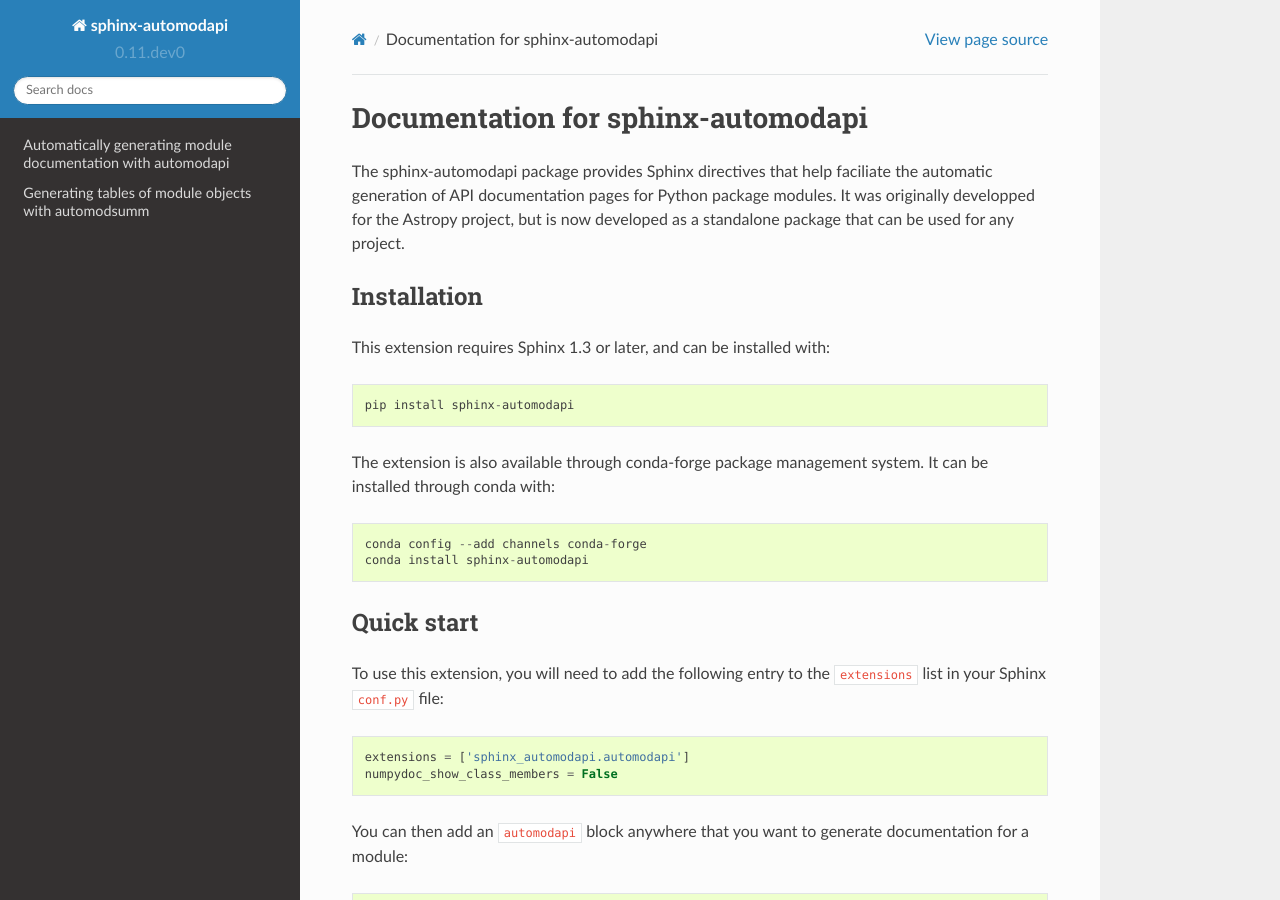
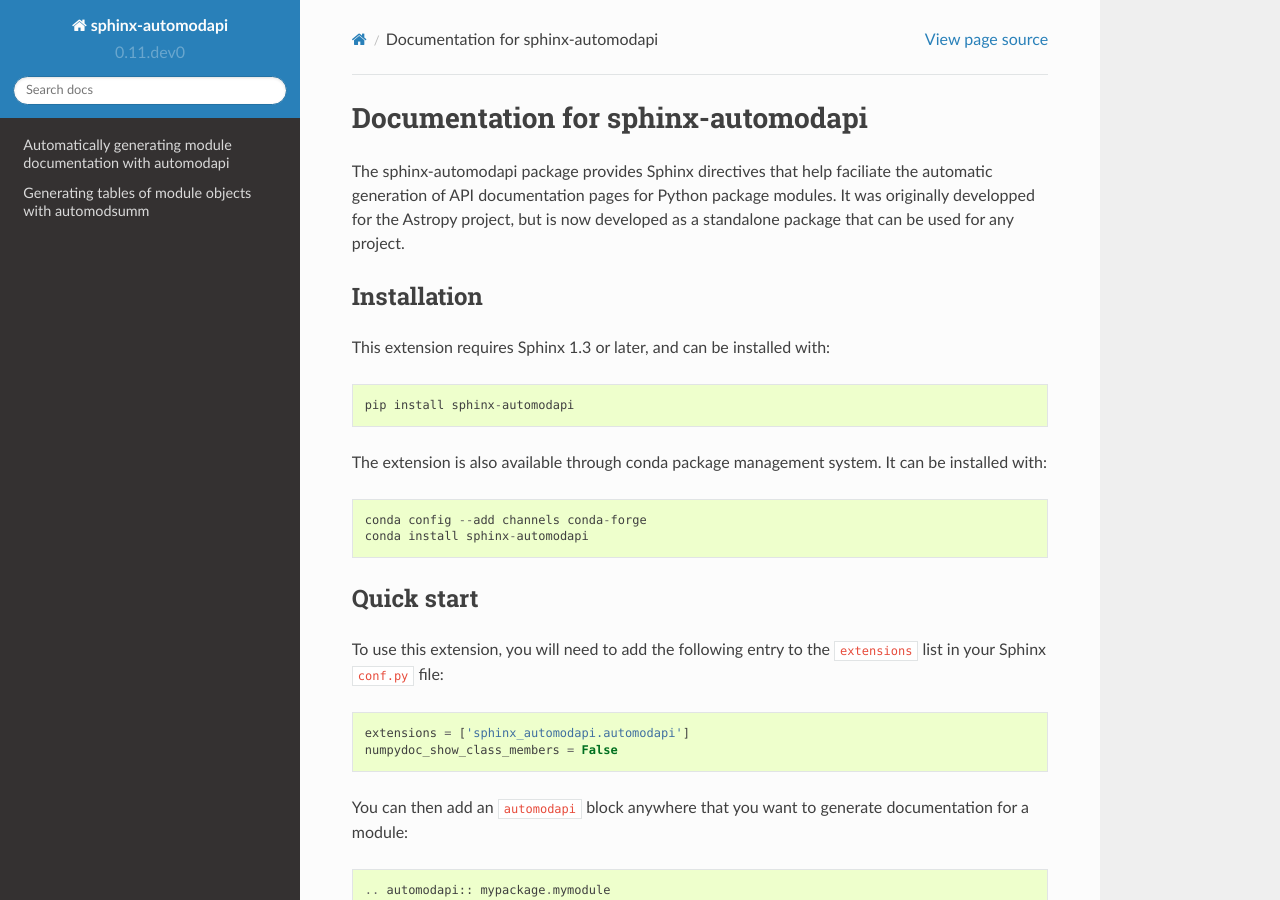
Before and after one commit to astropy/sphinx-automodapi, a Sphinx documentation site: the page built from docs/index.rst, in a window 1280 px wide and 900 px high. Built offline with Sphinx 7.4.7 and the Read the Docs theme 2.0.0, drawn with Linux system fonts in a browser that asks for light colours.

Commit message:
Update docs/index.rst
Co-Authored-By: waderoberts123 <32141163+waderoberts123@users.noreply.github.com>

```diff
--- a/docs/index.rst
+++ b/docs/index.rst
@@ -13,7 +13,7 @@
 
     pip install sphinx-automodapi
 
-The extension is also available through conda-forge package management system. It can be installed through conda with::
+The extension is also available through conda package management system. It can be installed with::
 
     conda config --add channels conda-forge
     conda install sphinx-automodapi
```
